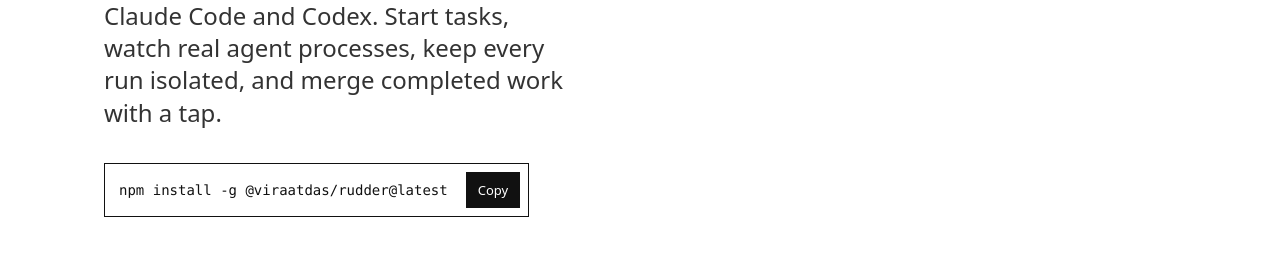
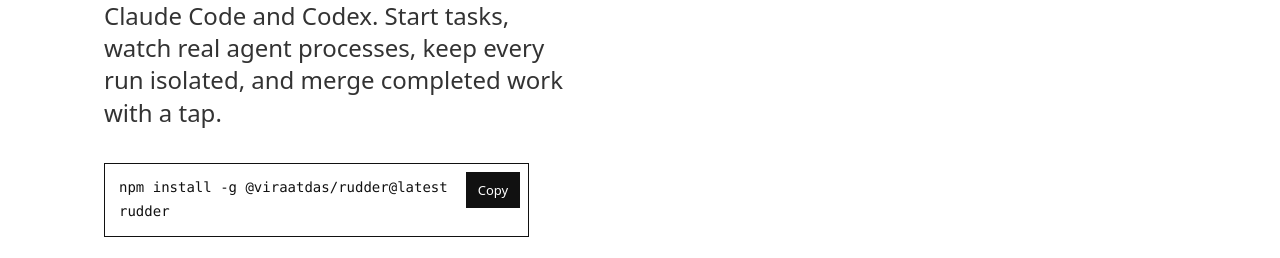
Before and after one commit to KritR/rudder, a website: page site/index.html in a window 1280 px wide. Shown: the part 674-932 px from the top of the page. Drawn offline with Linux system fonts and the light colour scheme.

Commit message:
Update website install instructions

```diff
--- a/site/index.html
+++ b/site/index.html
@@ -105,18 +105,19 @@
 
       .install {
         display: inline-flex;
-        align-items: center;
+        align-items: flex-start;
         gap: 12px;
         margin-top: 34px;
         padding: 8px;
         border: 1px solid #111;
-        white-space: nowrap;
       }
 
       .install code {
         font-family: ui-monospace, SFMono-Regular, Menlo, Consolas, monospace;
         font-size: 14px;
         padding: 4px 6px;
+        line-height: 1.7;
+        white-space: pre;
       }
 
       .copy {
@@ -300,7 +301,8 @@
             and merge completed work with a tap.
           </p>
           <div class="install">
-            <code id="install-command">npm install -g @viraatdas/rudder@latest</code>
+            <code id="install-command">npm install -g @viraatdas/rudder@latest
+rudder</code>
             <button class="copy" type="button" data-copy="install-command">Copy</button>
           </div>
 
```
